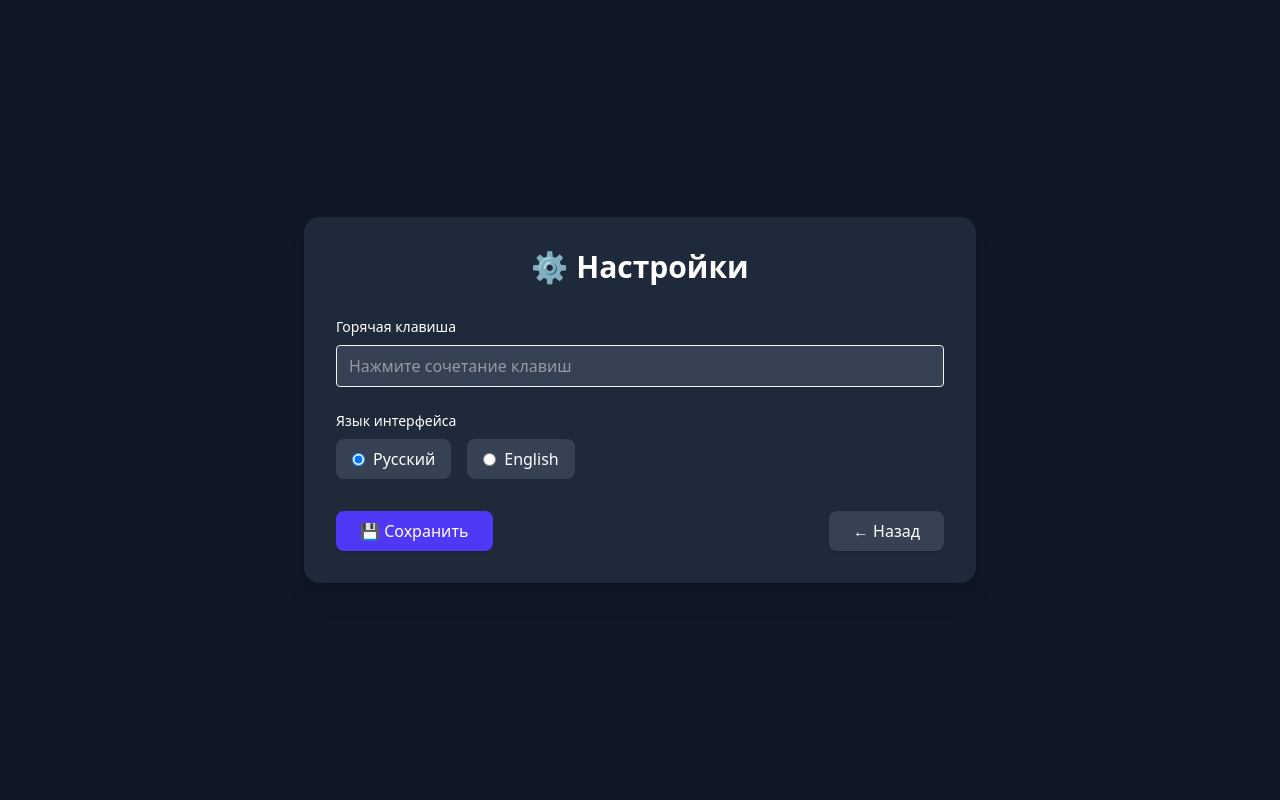
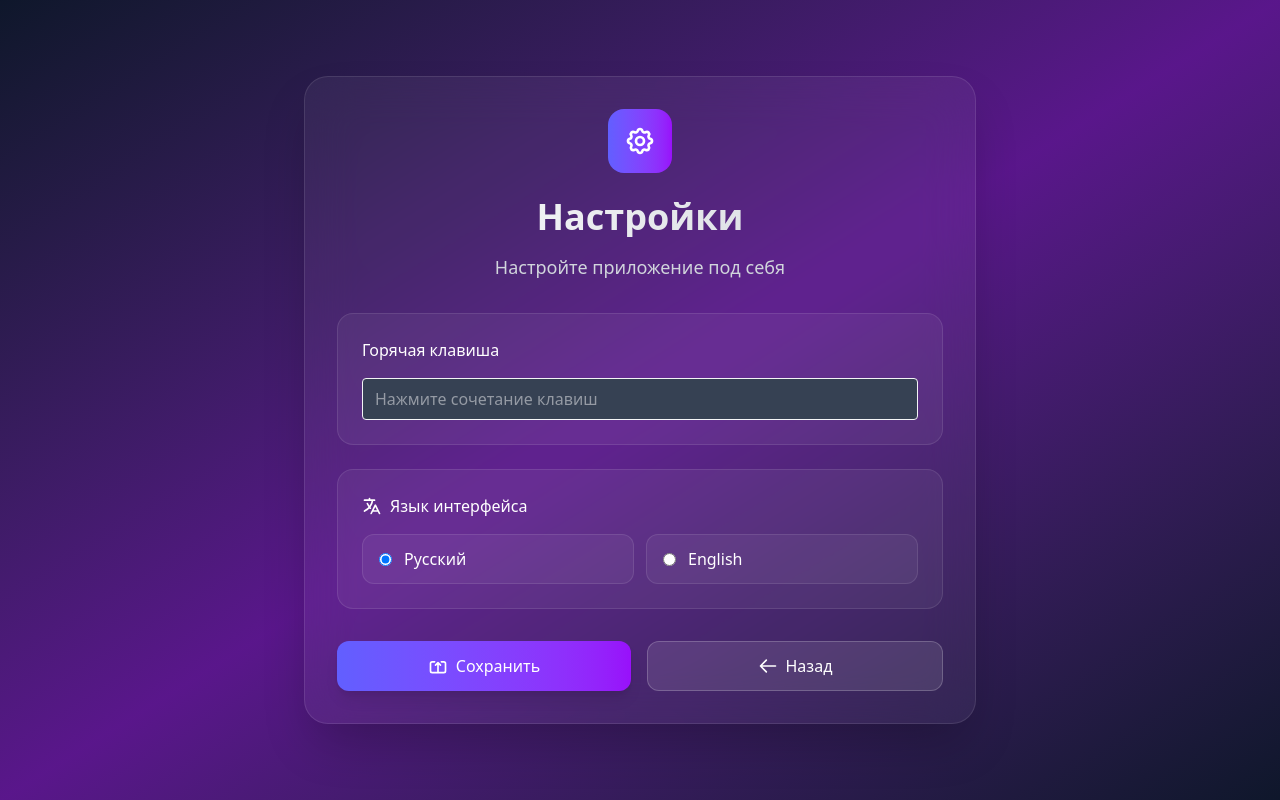
Before and after one commit to RePadaZ/bsl-tls-app, a React (Vite) app: page /setting in a window 1280 px wide. Built offline with nearby package versions, Linux system fonts and the light colour scheme.

Commit message:
update page and optimization code

```diff
--- /dev/null
+++ b/src/component/settings_button.tsx
@@ -0,0 +1,17 @@
+export function SettingsButton() {
+
+    return (
+        <a
+            href="/setting"
+            className="absolute top-6 right-6 p-3 bg-white/10 hover:bg-white/20 rounded-full backdrop-blur-sm transition-all duration-300 group"
+        >
+            <svg className="w-6 h-6 text-white group-hover:rotate-90 transition-transform duration-300" fill="none"
+                 stroke="currentColor" viewBox="0 0 24 24">
+                <path strokeLinecap="round" strokeLinejoin="round" strokeWidth={2}
+                      d="M10.325 4.317c.426-1.756 2.924-1.756 3.35 0a1.724 1.724 0 002.573 1.066c1.543-.94 3.31.826 2.37 2.37a1.724 1.724 0 001.065 2.572c1.756.426 1.756 2.924 0 3.35a1.724 1.724 0 00-1.066 2.573c.94 1.543-.826 3.31-2.37 2.37a1.724 1.724 0 00-2.572 1.065c-.426 1.756-2.924 1.756-3.35 0a1.724 1.724 0 00-2.573-1.066c-1.543.94-3.31-.826-2.37-2.37a1.724 1.724 0 00-1.065-2.572c-1.756-.426-1.756-2.924 0-3.35a1.724 1.724 0 001.066-2.573c-.94-1.543.826-3.31 2.37-2.37.996.608 2.296.07 2.572-1.065z"/>
+                <path strokeLinecap="round" strokeLinejoin="round" strokeWidth={2}
+                      d="M15 12a3 3 0 11-6 0 3 3 0 016 0z"/>
+            </svg>
+        </a>
+    );
+}
--- a/src/pages/main_screen.tsx
+++ b/src/pages/main_screen.tsx
@@ -1,63 +1,100 @@
-import {listen, UnlistenFn} from "@tauri-apps/api/event";
+import {listen} from "@tauri-apps/api/event";
 import {useEffect, useState} from "react";
 import {Root} from "../models/mod.ts";
+import {SettingsButton} from "../component/settings_button.tsx";
 
 export default function Main_screen() {
     const [issues, setIssues] = useState<Root | null>(null);
 
     useEffect(() => {
-        let unlisten: UnlistenFn | null = null;
+        let cleanup: (() => void) | undefined;
 
-        // Обёртка с async/await для listen
-        const setupListener = async () => {
+        (async () => {
             try {
-                unlisten = await listen<Root>("issues-update", (event) => {
-                    console.log("Получены issues:", event.payload);
+                cleanup = await listen<Root>("issues-update", (event) => {
                     setIssues(event.payload);
                 });
-            } catch (err) {
-                console.error("Ошибка при подписке на issues-update:", err);
+            } catch (error) {
+                console.error(error);
             }
-        };
+        })();
 
-        setupListener();
-
-        // Отписка при размонтировании компонента
-        return () => {
-            if (unlisten) {
-                unlisten();
-            }
-        };
+        return () => cleanup?.();
     }, []);
 
+
     return (
-        <div className="min-h-screen bg-gradient-to-br bg-gray-900 flex items-center justify-center px-4">
-            <div className="bg-white/10 rounded-2xl p-10 max-w-xl w-full text-center text-white">
-                <h1 className="text-4xl font-bold mb-6">Добро пожаловать в BSL TLS App</h1>
-                <p className="text-lg mb-8">
-                    Надёжный помощник для работы с BSL-сервером.
-                </p>
+        <div className="min-h-screen bg-gradient-to-br from-slate-900 via-purple-900 to-slate-900">
+            <div className="flex items-center justify-center min-h-screen px-4">
+                <div className="max-w-4xl w-full relative">
+                    <div className="bg-white/5 backdrop-blur-xl rounded-3xl p-8 border border-white/10 shadow-2xl">
+                        <SettingsButton/>
+                        <div className="text-center mb-8">
+                            <div
+                                className="inline-flex items-center justify-center w-16 h-16 bg-gradient-to-r from-blue-500 to-purple-600 rounded-2xl mb-6">
+                                <svg className="w-8 h-8 text-white" fill="none" stroke="currentColor"
+                                     viewBox="0 0 24 24">
+                                    <circle cx="12" cy="12" r="10"/>
+                                    <path strokeLinecap="round" strokeLinejoin="round" d="m9 9h.01"/>
+                                    <path strokeLinecap="round" strokeLinejoin="round" d="m15 9h.01"/>
+                                    <path strokeLinecap="round" strokeLinejoin="round" d="m8 13a4 4 0 0 0 8 0"/>
+                                </svg>
+                            </div>
+                            <h1 className="text-5xl font-bold bg-gradient-to-r from-white to-gray-300 bg-clip-text text-transparent mb-4">
+                                Анализатор кода 1С
+                            </h1>
+                            <p className="text-xl text-gray-300 max-w-2xl mx-auto leading-relaxed">
+                                Современный инструмент для анализа и проверки 1С кода
+                            </p>
+                        </div>
 
-                <a
-                    href="/setting"
-                    className="w-full px-6 py-4 bg-indigo-600 hover:bg-indigo-700 rounded-lg transition cursor-pointer"
-                >
-                    ⚙️ Настройки
-                </a>
+                        {issues && (
+                            <div className="bg-white/5 rounded-2xl p-6 border border-white/10">
+                                <div className="flex items-center gap-3 mb-6">
+                                    <div className="w-2 h-2 bg-red-500 rounded-full animate-pulse"></div>
+                                    <h2 className="text-2xl font-semibold text-white">
+                                        Найденные проблемы
+                                    </h2>
+                                    <span
+                                        className="bg-red-500/20 text-red-300 px-3 py-1 rounded-full text-sm font-medium">
+                                        {issues.issues.length}
+                                    </span>
+                                </div>
+                                <div className="max-h-96 overflow-auto space-y-3">
+                                    {issues.issues.map((issue, idx) => (
+                                        <div key={idx}
+                                             className="bg-white/5 rounded-xl p-4 border border-white/10 hover:bg-white/10 transition-all duration-200">
+                                            <div className="flex items-start gap-3">
+                                                <div
+                                                    className="w-2 h-2 bg-yellow-400 rounded-full mt-2 flex-shrink-0"></div>
+                                                <div className="flex-1">
+                                                    <p className="text-white font-medium mb-2">
+                                                        {issue.primaryLocation.message}
+                                                    </p>
+                                                    <div className="flex items-center gap-2 text-sm text-gray-400">
+                                                        <svg className="w-4 h-4" fill="none" stroke="currentColor"
+                                                             viewBox="0 0 24 24">
+                                                            <path strokeLinecap="round" strokeLinejoin="round"
+                                                                  strokeWidth={2}
+                                                                  d="M7 21h10a2 2 0 002-2V9.414a1 1 0 00-.293-.707l-5.414-5.414A1 1 0 0012.586 3H7a2 2 0 00-2 2v14a2 2 0 002 2z"/>
+                                                        </svg>
+                                                        Строка {issue.primaryLocation.textRange.startLine}
+                                                    </div>
+                                                </div>
+                                            </div>
+                                        </div>
+                                    ))}
+                                </div>
+                            </div>
+                        )}
 
-                {issues && (
-                    <div className="mt-8 text-left max-h-64 overflow-auto bg-white/20 p-4 rounded-lg text-white">
-                        <h2 className="text-xl mb-4">Issues:</h2>
-                        <ul>
-                            {issues.issues.map((issue, idx) => (
-                                <li key={idx} className="mb-2">
-                                    <b>Сообщение:</b> {issue.primaryLocation.message} <br/>
-                                    <b>Строка:</b> {issue.primaryLocation.textRange.startLine}
-                                </li>
-                            ))}
-                        </ul>
+                        {!issues?.issues?.length && (
+                            <div className="text-center py-12">
+                                <p className="text-gray-400 text-lg">Используйте горячие клавиши для анализа кода</p>
+                            </div>
+                        )}
                     </div>
-                )}
+                </div>
             </div>
         </div>
     );
--- a/src/pages/setting_screen.tsx
+++ b/src/pages/setting_screen.tsx
@@ -33,59 +33,90 @@ export function Setting_screen() {
     };
 
     return (
-        <div className="min-h-screen bg-gradient-to-br bg-gray-900 flex items-center justify-center px-4 ">
-            <div className="w-full max-w-2xl bg-gray-800 shadow-xl rounded-2xl p-8 text-white">
-                <h1 className="text-3xl font-semibold text-center mb-8">
-                    ⚙️ Настройки
+        <div className="min-h-screen bg-gradient-to-br from-slate-900 via-purple-900 to-slate-900">
+            <div className="flex items-center justify-center min-h-screen px-4">
+                <div className="max-w-2xl w-full">
+                    <div className="bg-white/5 backdrop-blur-xl rounded-3xl p-8 border border-white/10 shadow-2xl">
+                        <div className="text-center mb-8">
+                            <div
+                                className="inline-flex items-center justify-center w-16 h-16 bg-gradient-to-r from-indigo-500 to-purple-600 rounded-2xl mb-6">
+                                <svg className="w-8 h-8 text-white" fill="none" stroke="currentColor"
+                                     viewBox="0 0 24 24">
+                                    <path strokeLinecap="round" strokeLinejoin="round" strokeWidth={2}
+                                          d="M10.325 4.317c.426-1.756 2.924-1.756 3.35 0a1.724 1.724 0 002.573 1.066c1.543-.94 3.31.826 2.37 2.37a1.724 1.724 0 001.065 2.572c1.756.426 1.756 2.924 0 3.35a1.724 1.724 0 00-1.066 2.573c.94 1.543-.826 3.31-2.37 2.37a1.724 1.724 0 00-2.572 1.065c-.426 1.756-2.924 1.756-3.35 0a1.724 1.724 0 00-2.573-1.066c-1.543.94-3.31-.826-2.37-2.37a1.724 1.724 0 00-1.065-2.572c-1.756-.426-1.756-2.924 0-3.35a1.724 1.724 0 001.066-2.573c-.94-1.543.826-3.31 2.37-2.37.996.608 2.296.07 2.572-1.065z"/>
+                                    <path strokeLinecap="round" strokeLinejoin="round" strokeWidth={2}
+                                          d="M15 12a3 3 0 11-6 0 3 3 0 016 0z"/>
+                                </svg>
+                            </div>
+                            <h1 className="text-4xl font-bold bg-gradient-to-r from-white to-gray-300 bg-clip-text text-transparent mb-4">
+                                Настройки
                             </h1>
+                            <p className="text-gray-300 text-lg">Настройте приложение под себя</p>
+                        </div>
 
-                {/* Горячая клавиша */}
-                <div className="mb-6">
-                    <label className="block text-sm font-medium mb-2">Горячая клавиша</label>
+                        <div className="space-y-6">
+                            <div className="bg-white/5 rounded-2xl p-6 border border-white/10">
+                                <label className="flex items-center gap-2 text-white font-medium mb-4">
+                                    Горячая клавиша
+                                </label>
                                 <HotkeyInput
                                     value={setting.hotkey}
                                     onChange={(val) => updateSetting("hotkey", val)}
                                 />
                             </div>
 
-                {/* Язык */}
-                <div className="mb-8">
-                    <label className="block text-sm font-medium mb-2">Язык интерфейса</label>
-                    <div className="flex gap-4">
+                            <div className="bg-white/5 rounded-2xl p-6 border border-white/10">
+                                <label className="flex items-center gap-2 text-white font-medium mb-4">
+                                    <svg className="w-5 h-5" fill="none" stroke="currentColor" viewBox="0 0 24 24">
+                                        <path strokeLinecap="round" strokeLinejoin="round" strokeWidth={2}
+                                              d="M3 5h12M9 3v2m1.048 9.5A18.022 18.022 0 016.412 9m6.088 9h7M11 21l5-10 5 10M12.751 5C11.783 10.77 8.07 15.61 3 18.129"/>
+                                    </svg>
+                                    Язык интерфейса
+                                </label>
+                                <div className="flex gap-3">
                                     {(["ru", "en"] as const).map((lang) => (
-                            <label key={lang} className="flex items-center gap-2 px-4 py-2 bg-gray-700 rounded-lg
-                                    cursor-pointer hover:bg-gray-600 transition">
+                                        <label key={lang}
+                                               className="flex items-center gap-3 px-4 py-3 bg-white/5 rounded-xl border border-white/10 cursor-pointer hover:bg-white/10 transition-all duration-200 flex-1">
                                             <input
                                                 type="radio"
                                                 name="language"
                                                 value={lang}
                                                 checked={setting.language === lang}
                                                 onChange={() => updateSetting("language", lang)}
+                                                className="text-indigo-500 focus:ring-indigo-500"
                                             />
-                                <span>
+                                            <span className="text-white font-medium">
                                                 {lang === "ru" ? "Русский" : "English"}
                                             </span>
                                         </label>
                                     ))}
                                 </div>
                             </div>
+                        </div>
 
-                {/* Кнопки */}
-                <div className="flex flex-col sm:flex-row justify-between items-center gap-4">
+                        <div className="flex flex-col sm:flex-row gap-4 mt-8">
                             <button
                                 onClick={() => invoke("save_data_setting", {setting})}
-                        className="w-full sm:w-auto px-6 py-2 bg-indigo-600 hover:bg-indigo-700 rounded-lg
-                        transition shadow focus:outline-none focus:ring-2 focus:ring-indigo-500 cursor-pointer"
+                                className="flex-1 px-6 py-3 bg-gradient-to-r from-indigo-500 to-purple-600 hover:from-indigo-600 hover:to-purple-700 rounded-xl text-white font-medium transition-all duration-200 shadow-lg hover:shadow-xl flex items-center justify-center gap-2"
                             >
-                        💾 Сохранить
+                                <svg className="w-5 h-5" fill="none" stroke="currentColor" viewBox="0 0 24 24">
+                                    <path strokeLinecap="round" strokeLinejoin="round" strokeWidth={2}
+                                          d="M8 7H5a2 2 0 00-2 2v9a2 2 0 002 2h14a2 2 0 002-2V9a2 2 0 00-2-2h-3m-1 4l-3-3m0 0l-3 3m3-3v12"/>
+                                </svg>
+                                Сохранить
                             </button>
                             <a
                                 href="/"
-                        className="w-full sm:w-auto px-6 py-2 bg-gray-700
-                        hover:bg-gray-600 rounded-lg transition shadow focus:outline-none focus:ring-2 focus:ring-gray-400"
+                                className="flex-1 px-6 py-3 bg-white/10 hover:bg-white/20 rounded-xl text-white font-medium transition-all duration-200 border border-white/20 flex items-center justify-center gap-2"
                             >
-                        ← Назад
+                                <svg className="w-5 h-5" fill="none" stroke="currentColor" viewBox="0 0 24 24">
+                                    <path strokeLinecap="round" strokeLinejoin="round" strokeWidth={2}
+                                          d="M10 19l-7-7m0 0l7-7m-7 7h18"/>
+                                </svg>
+                                Назад
                             </a>
+                        </div>
+                    </div>
                 </div>
             </div>
         </div>
```
Also changed, not shown: 1 other file (tests, documents, lock files or other folders). Lines whose indentation alone changed are shown as unchanged.
